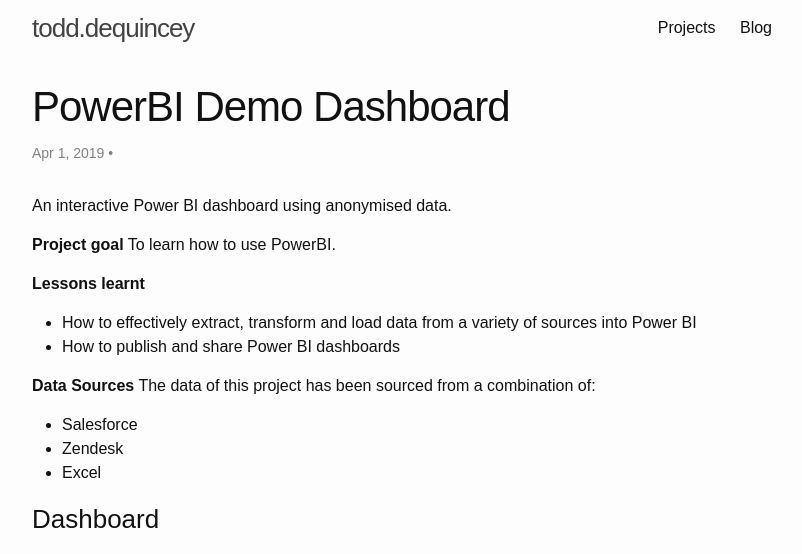
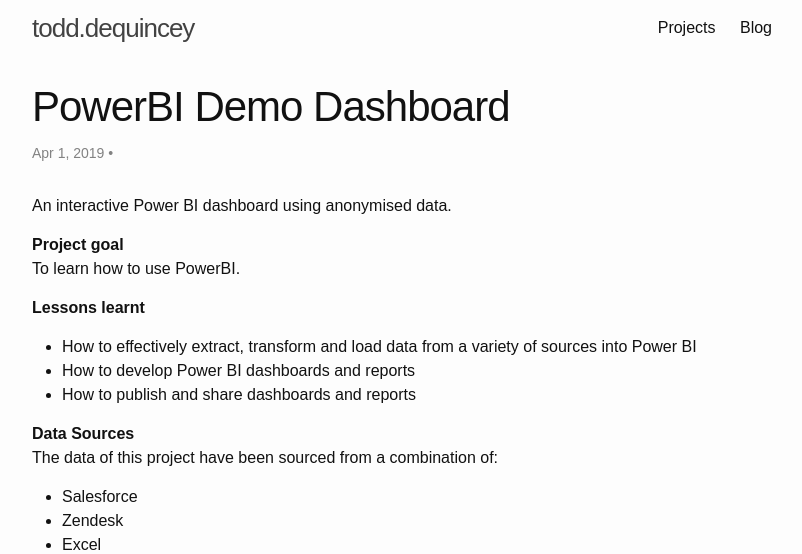
Before and after one commit to toddy86/dequincey.blog, a Jekyll site: the page built from _posts/2019-04-01-powerbi.md, in a window 1280 px wide, cut to the strip 0-554 px from the top of the page. Shown: the whole strip, without its empty margins (238-1040 px from the left). Built offline with Jekyll 4.4.1, drawn with Linux system fonts in a browser that asks for light colours.

Commit message:
Loading PowerBI post + typo in global warming

```diff
--- a/_posts/2019-04-01-powerbi.md
+++ b/_posts/2019-04-01-powerbi.md
@@ -13,12 +13,13 @@
 <b>Lessons learnt</b>
 <ul>
 	<li>How to effectively extract, transform and load data from a variety of sources into Power BI</li>
-	<li>How to publish and share Power BI dashboards</li>
+	<li>How to develop Power BI dashboards and reports</li>
+	<li>How to publish and share dashboards and reports</li>
 </ul>
 
 
 <b>Data Sources</b>
-The data of this project has been sourced from a combination of:
+The data of this project have been sourced from a combination of:
 <ul>
 	<li>Salesforce</li>
 	<li>Zendesk</li>
```
